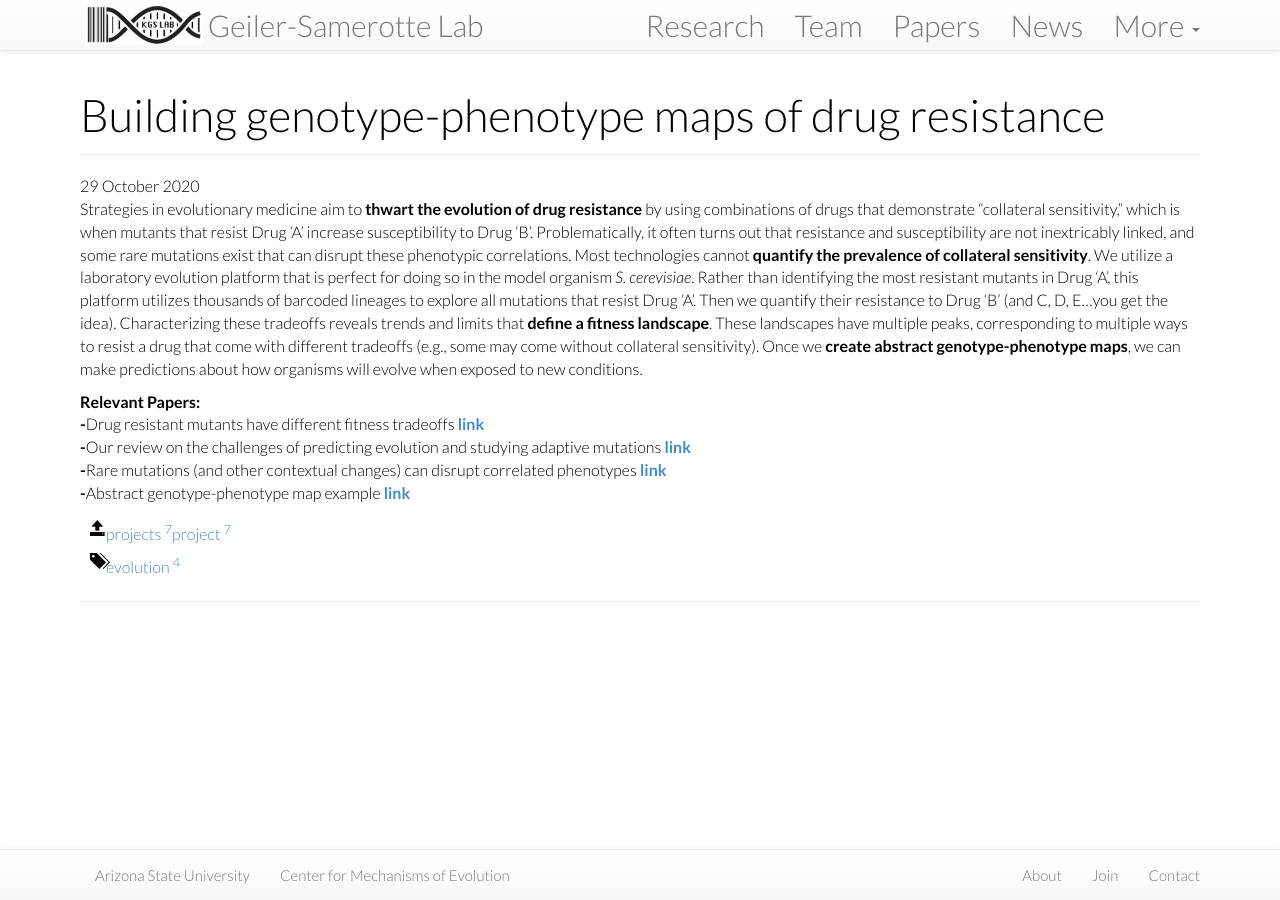
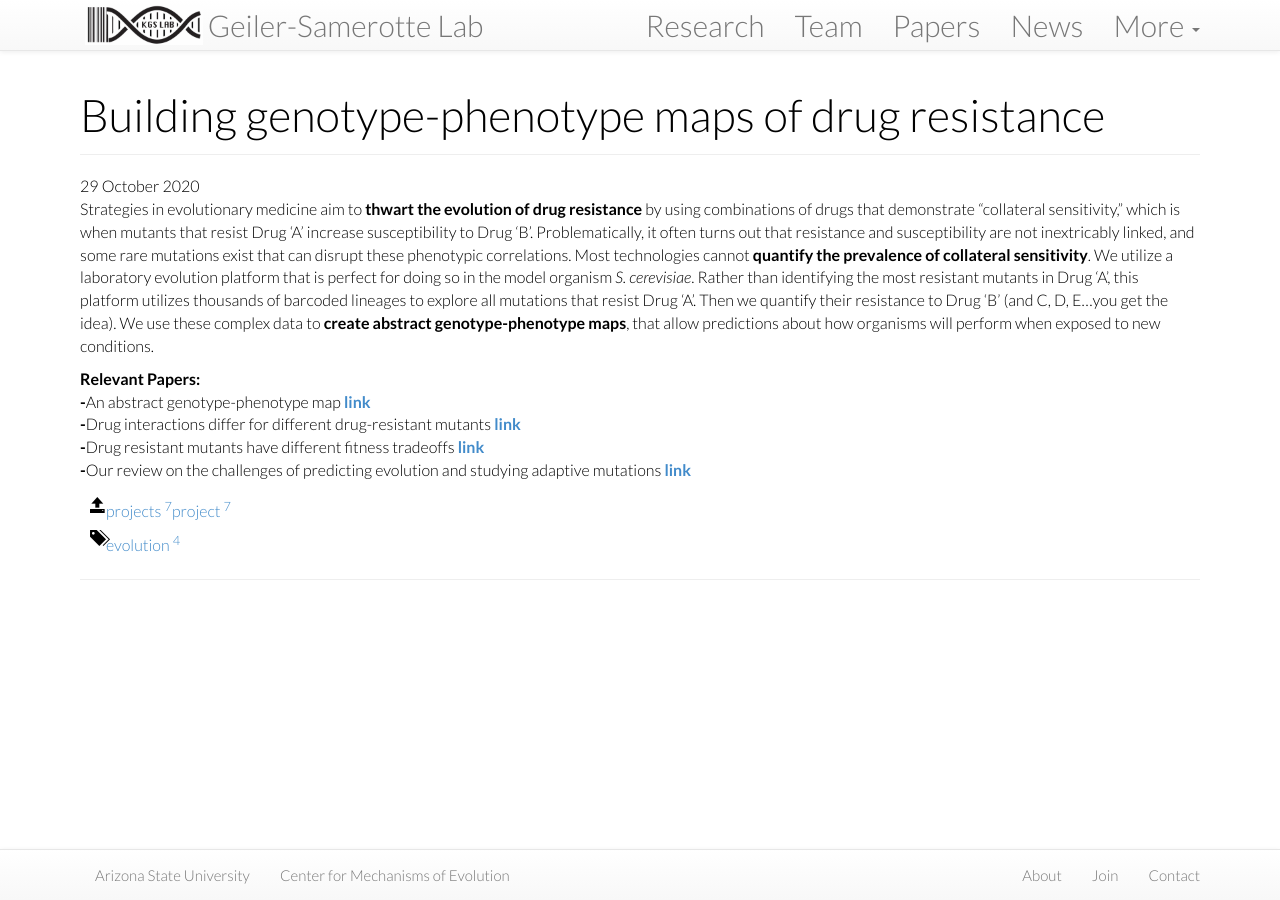
Before and after one commit to Samerotte-Lab/Samerotte-Lab.github.io, a Jekyll site: the page built from projects/_posts/2020-10-29-resistance.md, in a window 1280 px wide. Built offline with Jekyll 4.4.1, drawn with Linux system fonts in a browser that asks for light colours; nearby versions of some CDN libraries.

Commit message:
links to drug resisatnce

```diff
--- a/projects/_posts/2020-10-29-resistance.md
+++ b/projects/_posts/2020-10-29-resistance.md
@@ -8,10 +8,10 @@ tags: [evolution]
 ---
 {% include JB/setup %}
 
-Strategies in evolutionary medicine aim to <b>thwart the evolution of drug resistance</b> by using combinations of drugs that demonstrate “collateral sensitivity,” which is when mutants that resist Drug ‘A’ increase susceptibility to Drug ‘B’. Problematically, it often turns out that resistance and susceptibility are not inextricably linked, and some rare mutations exist that can disrupt these phenotypic correlations. Most technologies cannot <b>quantify the prevalence of collateral sensitivity</b>. We utilize a laboratory evolution platform that is perfect for doing so in the model organism <i>S. cerevisiae</i>. Rather than identifying the most resistant mutants in Drug ‘A’, this platform utilizes thousands of barcoded lineages to explore all mutations that resist Drug ‘A’. Then we quantify their resistance to Drug ‘B’ (and C, D, E...you get the idea). Characterizing these tradeoffs reveals trends and limits that <b>define a fitness landscape</b>. These landscapes have multiple peaks, corresponding to multiple ways to resist a drug that come with different tradeoffs (e.g., some may come without collateral sensitivity). Once we <b>create abstract genotype-phenotype maps</b>, we can make predictions about how organisms will evolve when exposed to new conditions.
+Strategies in evolutionary medicine aim to <b>thwart the evolution of drug resistance</b> by using combinations of drugs that demonstrate “collateral sensitivity,” which is when mutants that resist Drug ‘A’ increase susceptibility to Drug ‘B’. Problematically, it often turns out that resistance and susceptibility are not inextricably linked, and some rare mutations exist that can disrupt these phenotypic correlations. Most technologies cannot <b>quantify the prevalence of collateral sensitivity</b>. We utilize a laboratory evolution platform that is perfect for doing so in the model organism <i>S. cerevisiae</i>. Rather than identifying the most resistant mutants in Drug ‘A’, this platform utilizes thousands of barcoded lineages to explore all mutations that resist Drug ‘A’. Then we quantify their resistance to Drug ‘B’ (and C, D, E...you get the idea). We use these complex data to <b>create abstract genotype-phenotype maps</b>, that allow predictions about how organisms will perform when exposed to new conditions.
 
 <b>Relevant Papers:</b><br>
+<b>-</b>An abstract genotype-phenotype map <b>[link](https://kgslab.org/papers/paper/Donyavi-GPM)</b><br>
+<b>-</b>Drug interactions differ for different drug-resistant mutants <b>[link](https://kgslab.org/papers/paper/Schmidlin-EEG)</b><br>
 <b>-</b>Drug resistant mutants have different fitness tradeoffs <b>[link](https://kgslab.org/papers/paper/Schmidlin-clusters)</b><br>
 <b>-</b>Our review on the challenges of predicting evolution and studying adaptive mutations <b>[link](https://kgslab.org/papers/paper/adaptation-challenges)</b><br>
-<b>-</b>Rare mutations (and other contextual changes) can disrupt correlated phenotypes <b>[link](https://kgslab.org/papers/paper/extent-of-pleiotropy)</b><br>
-<b>-</b>Abstract genotype-phenotype map example <b>[link](https://kgslab.org/papers/paper/local-modularity-global-pleiotropy)</b>
```
